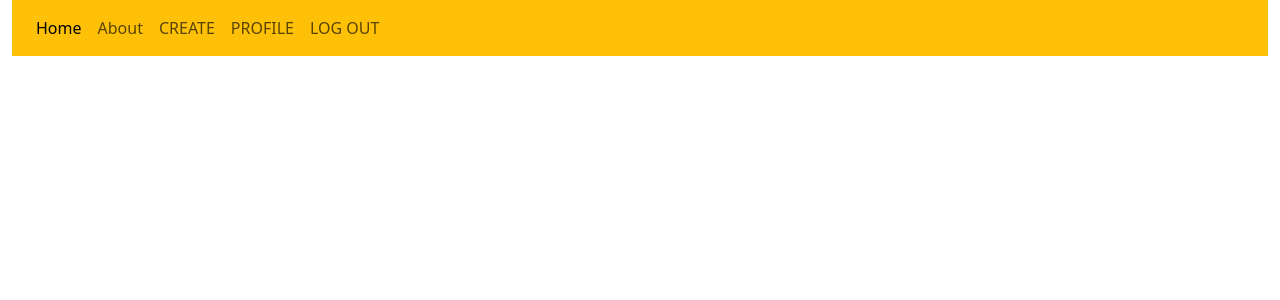
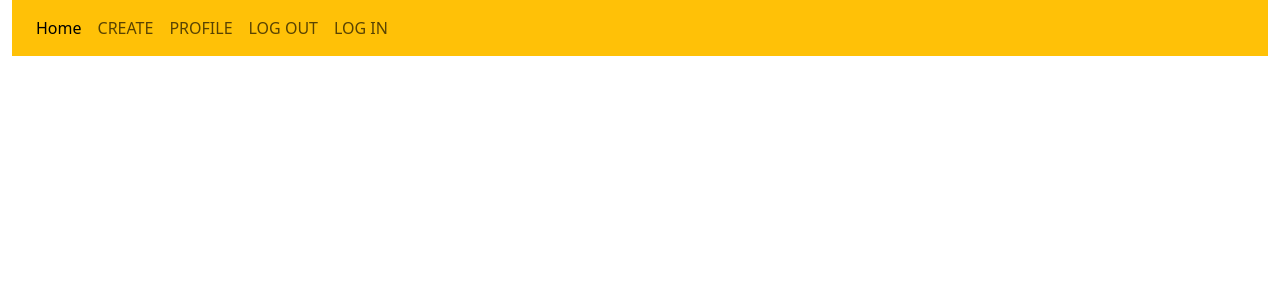
Before and after one commit to CYX22222003/simple_web_forum, a React (Create React App) app: page /#/edit_comment/1 in a window 1280 px wide. Shown: the top 300 px of the page. Built offline with nearby package versions, Linux system fonts and the light colour scheme.

Commit message:
configure log in page

```diff
--- a/src/App.tsx
+++ b/src/App.tsx
@@ -1,5 +1,5 @@
 import React from 'react';
-import {Routes, Route} from 'react-router-dom';
+import {Routes, Route, redirect} from 'react-router-dom';
 import {useState, useContext, createContext} from 'react';
 import ShowArticle from './ArticleAction/ShowArticle.tsx';
 import CreateArticle from './ArticleAction/CreateArticle.tsx';
@@ -62,6 +62,7 @@ function App() {
     <Navbar />
     <Routes>
       <Route path="/" element={<Login />} />
+      <Route path="/login" element={<Login />} />
       <Route path="/register" element={<SignUp />} />
     </Routes>
   </AuthenContext.Provider>
--- a/src/Login&SignUp/Login.tsx
+++ b/src/Login&SignUp/Login.tsx
@@ -1,5 +1,5 @@
 import React, { useEffect } from "react";
-import { Link } from "react-router-dom";
+import { Link, redirect } from "react-router-dom";
 import { useState, useContext} from "react";
 import { AuthenContext } from "../App.tsx";
 
@@ -64,6 +64,7 @@ export default function Login(){
             console.log("account_created",true);
             //check_password();
             setState(true);
+            redirect("/")
         }else{
             setEmail("");
             alert("the email is not registered")
--- a/src/Navbar.tsx
+++ b/src/Navbar.tsx
@@ -21,10 +21,11 @@ export default function Navbar(){
             <div className="navbar-toggler" data-bs-toggle="dropdown" data-bs-target="#collapsibleNavbar" aria-controls="collapsibleNavbar">
                 <div className="collapsibleNavbar text-white">
                     <a className="dropdown-item" href="#">Home</a>
-                    <a className="dropdown-item" href="#">About</a>
+
                     <a className="dropdown-item" href="#create">CREATE</a>
                     <a className="dropdown-item" href="#profile">PROFILE</a>
                     <a className="dropdown-item" href="#logout">Log out</a>
+                    <a className="dropdown-item" href="#">Log In</a>
                 </div>
             </div>
 
@@ -33,10 +34,6 @@ export default function Navbar(){
             <ul className="navbar-nav">
                 <li className="nav-item">
                 <a className="nav-link active" aria-current="page" href="#home">Home</a>
-                </li>
-
-                <li className="nav-item">
-                <a className="nav-link" href="#">About</a>
                 </li>
 
                 <li className="nav-item">
@@ -50,6 +47,10 @@ export default function Navbar(){
                 <li className="nav-item">
                 <a className="nav-link" href="#logout">LOG OUT</a>
                 </li>
+
+                <li className="nav-item">
+                <a className="nav-link" href="#">LOG IN</a>
+                </li>
             </ul>
         </div>
     </nav>
```
